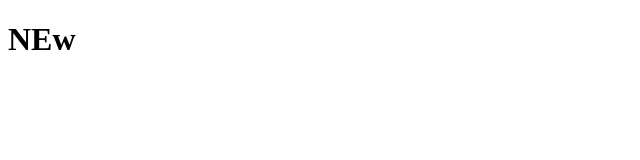
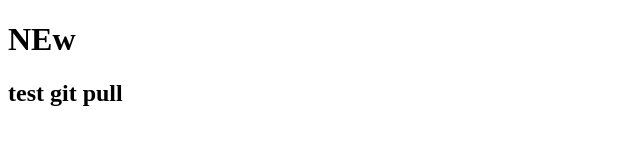
Before and after one commit to ductan004/demo-git, a plain HTML site: page new.html in a window 1280 px wide. Shown: the whole page, without its empty margins (0-640 px from the left). Drawn offline with Linux system fonts and the light colour scheme.

Commit message:
git pull

```diff
--- a/new.html
+++ b/new.html
@@ -7,5 +7,6 @@
     </head>
     <body>
         <h1>NEw</h1>
+        <h2>test git pull</h2>
     </body>
 </html>
```
